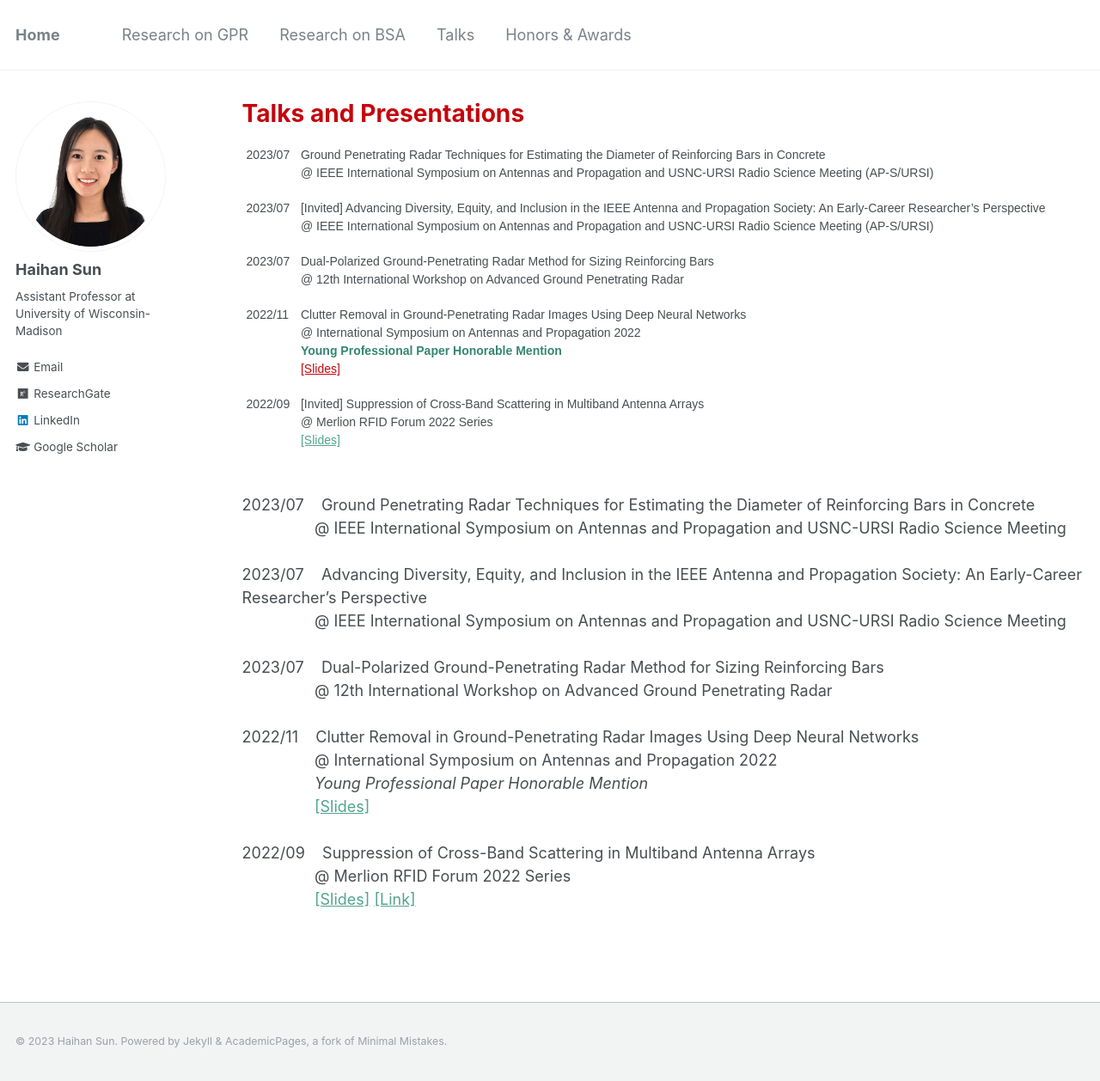
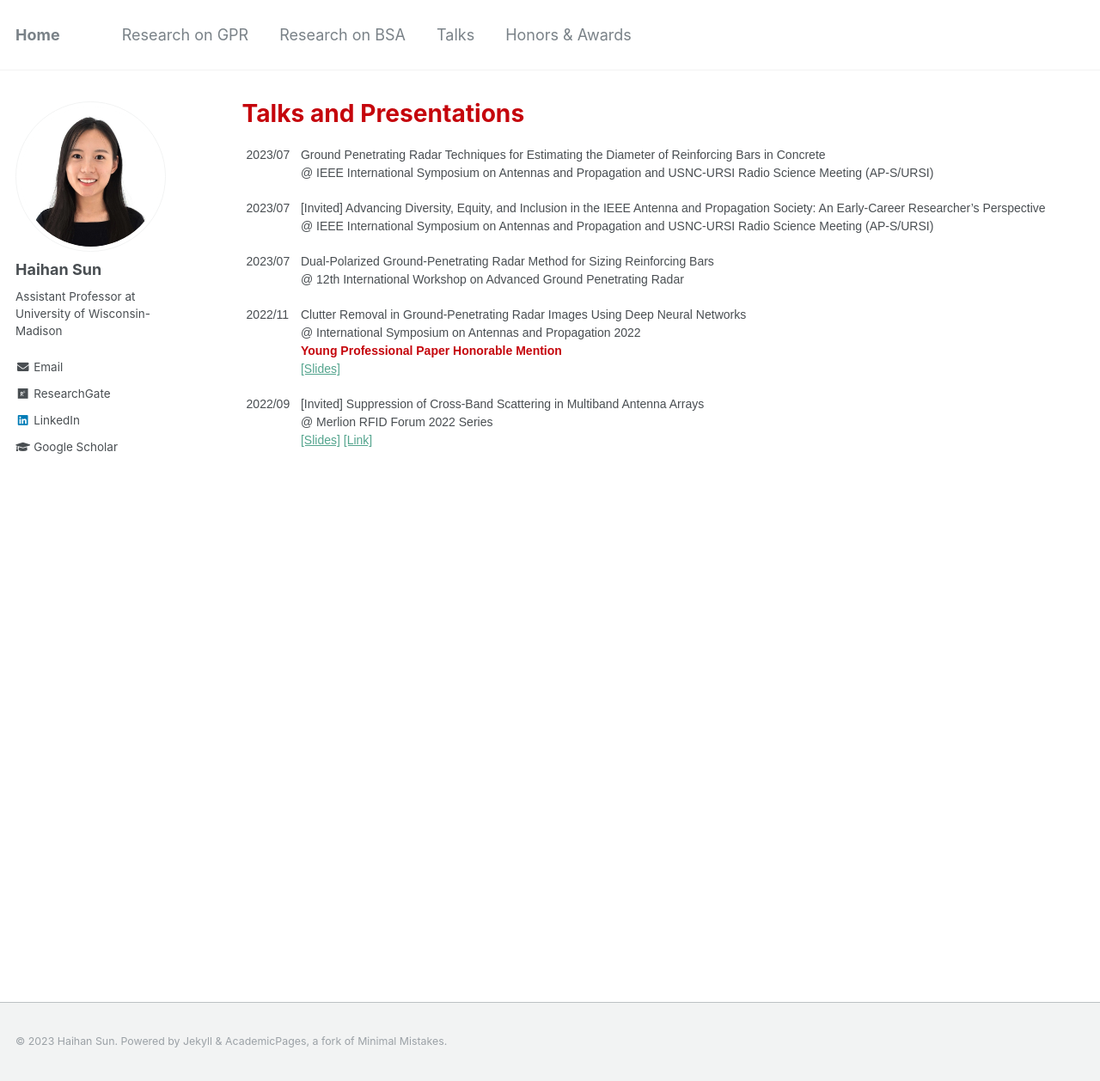
Before and after one commit to Haihan-Sun/Haihan-Sun.github.io, a Jekyll site: the page built from _pages/talks.html, in a window 1280 px wide and 1258 px high. Shown: the whole window at 86% size. Built offline with Jekyll 4.4.1, drawn with Linux system fonts in a browser that asks for light colours.

Commit message:
Update talks.html

```diff
--- a/_pages/talks.html
+++ b/_pages/talks.html
@@ -34,38 +34,15 @@ author_profile: true
     <td class="tg-ko0z">2022/11</td>
     <td class="tg-ko0z">Clutter Removal in Ground-Penetrating Radar Images Using Deep Neural Networks <br>
                         @ International Symposium on Antennas and Propagation 2022 <br>
-                        <b><span style="color:#35866F">Young Professional Paper Honorable Mention</span></b><br>
-                        <a href="http://Haihan-Sun.github.io/files/ISAP2022.pdf" style="color:#C5050C">[Slides]</a> </td>
+                        <b><span style="color:#C5050C">Young Professional Paper Honorable Mention</span></b><br>
+                        <a href="http://Haihan-Sun.github.io/files/ISAP2022.pdf" style="color:#53A48D">[Slides]</a> </td>
   </tr>
   <tr>
     <td class="tg-ko0z">2022/09</td>
     <td class="tg-ko0z">[Invited] Suppression of Cross-Band Scattering in Multiband Antenna Arrays <br>
                         @ Merlion RFID Forum 2022 Series <br>
-                        <a href="http://Haihan-Sun.github.io/files/Merlion_RFID_Forum_Hai-Han SUN.pdf" style="color:#53A48D">[Slides]</a> </td>
+                        <a href="http://Haihan-Sun.github.io/files/Merlion_RFID_Forum_Hai-Han SUN.pdf" style="color:#53A48D">[Slides]</a>
+                        <a href="https://r10.ieee.org/singapore-rfid/2022/09/10/merlion-rfid-forum-2022-series-suppression-of-cross-band-scattering-in-multiband-antenna-arrays/" style="color:#53A48D">[Link] </td>
   </tr>
 </tbody>
 </table>
-
-<br>
-2023/07 &nbsp;&nbsp; Ground Penetrating Radar Techniques for Estimating the Diameter of Reinforcing Bars in Concrete <br>
-&ensp; &ensp; &ensp; &ensp; &ensp; &ensp; @ IEEE International Symposium on Antennas and Propagation and USNC-URSI Radio Science Meeting <br>
-<br>
-
-2023/07 &nbsp;&nbsp; Advancing Diversity, Equity, and Inclusion in the IEEE Antenna and Propagation Society: An Early-Career Researcher’s Perspective <br>
-&ensp; &ensp; &ensp; &ensp; &ensp; &ensp; @ IEEE International Symposium on Antennas and Propagation and USNC-URSI Radio Science Meeting <br>
-<br>
-
-2023/07 &nbsp;&nbsp; Dual-Polarized Ground-Penetrating Radar Method for Sizing Reinforcing Bars <br>
-&ensp; &ensp; &ensp; &ensp; &ensp; &ensp; @ 12th International Workshop on Advanced Ground Penetrating Radar <br>
-<br>
-
-2022/11 &nbsp;&nbsp; Clutter Removal in Ground-Penetrating Radar Images Using Deep Neural Networks <br>
-&ensp; &ensp; &ensp; &ensp; &ensp; &ensp;  @ International Symposium on Antennas and Propagation 2022 <br>
-&ensp; &ensp; &ensp; &ensp; &ensp; &ensp;  <i>Young Professional Paper Honorable Mention</i> <br>
-&ensp; &ensp; &ensp; &ensp; &ensp; &ensp; <a href="http://Haihan-Sun.github.io/files/ISAP2022.pdf" style="color:#53A48D">[Slides]</a> <br>
-<br>
-
-2022/09 &nbsp;&nbsp; Suppression of Cross-Band Scattering in Multiband Antenna Arrays <br>
-&ensp; &ensp; &ensp; &ensp; &ensp; &ensp; @ Merlion RFID Forum 2022 Series  <br>
-&ensp; &ensp; &ensp; &ensp; &ensp; &ensp; <a href="http://Haihan-Sun.github.io/files/Merlion_RFID_Forum_Hai-Han SUN.pdf" style="color:#53A48D">[Slides]</a>
-<a href="https://r10.ieee.org/singapore-rfid/2022/09/10/merlion-rfid-forum-2022-series-suppression-of-cross-band-scattering-in-multiband-antenna-arrays/" style="color:#53A48D">[Link]</a>
```
